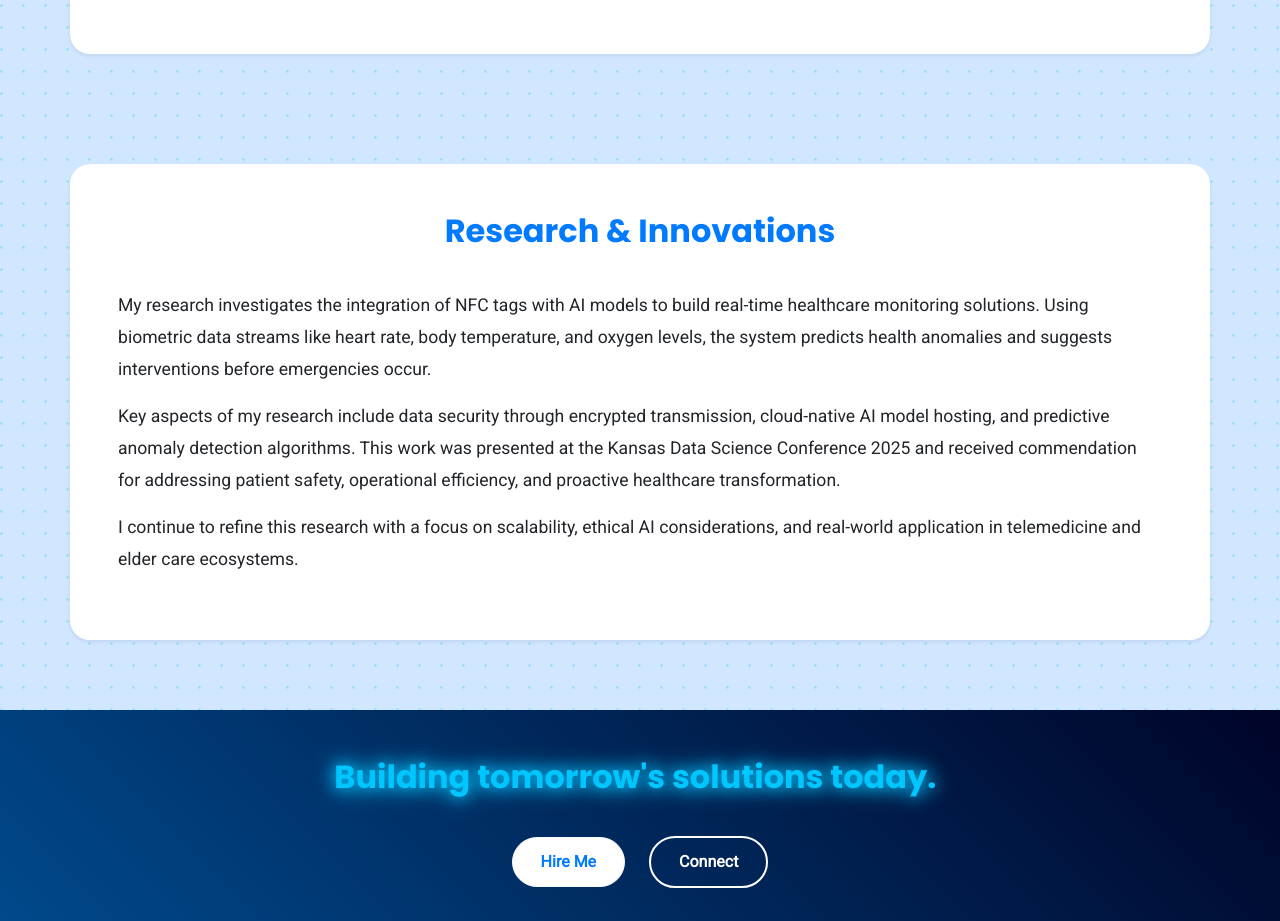
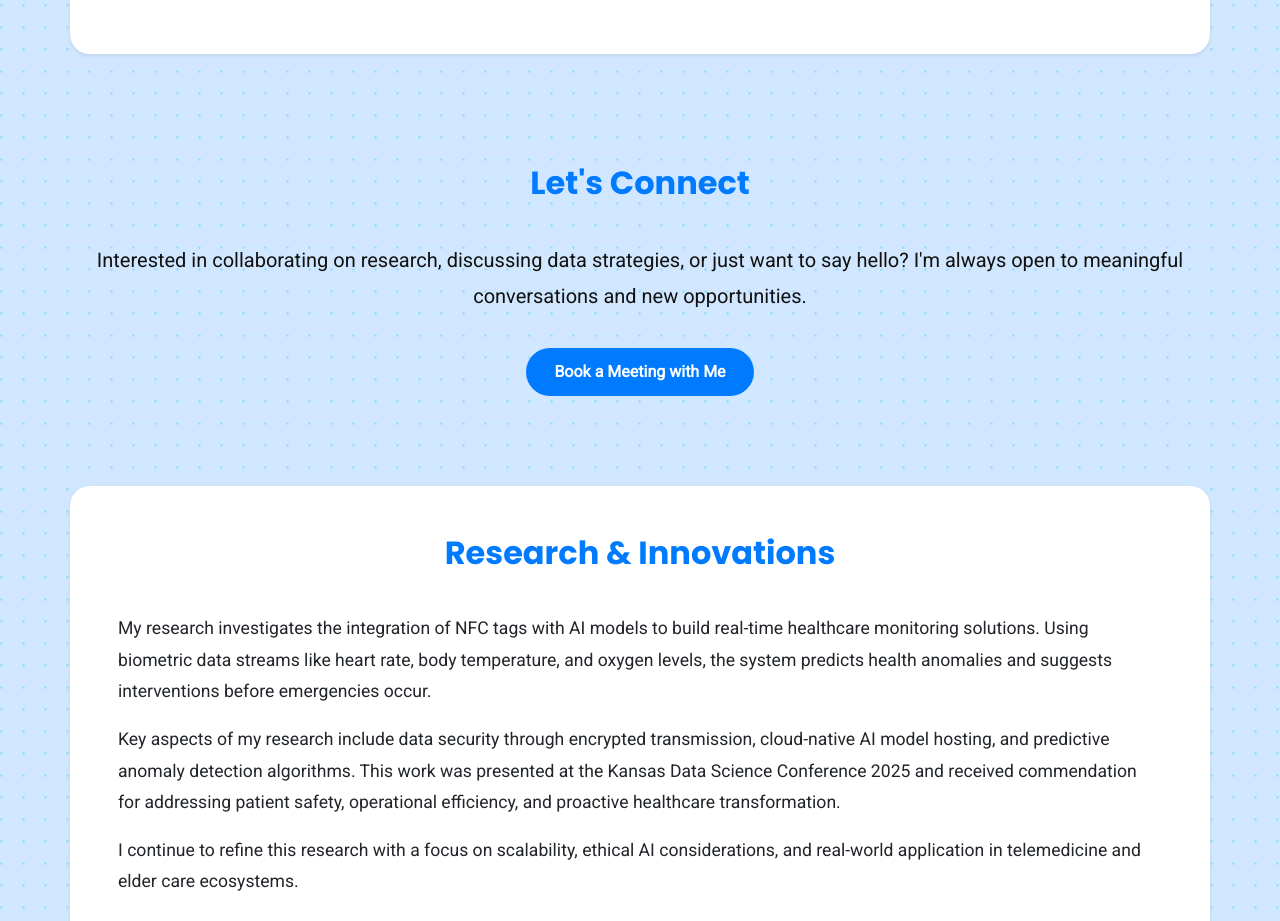
Before and after one commit to akashpandey1214/akashpandey_official, a plain HTML site: page index.html in a window 1280 px wide. Shown: the part 3340-4261 px from the top of the page. Drawn offline with nearby package versions, Linux system fonts and the light colour scheme.

Commit message:
Update index.html

```diff
--- a/index.html
+++ b/index.html
@@ -138,7 +138,21 @@
     </ul>
   </div>
 </section>
-
+  <!-- Book a Meeting Section -->
+<section class="section text-center book-meeting-section">
+  <div class="container">
+    <h2>Let's Connect</h2>
+    <p class="lead mb-4">
+      Interested in collaborating on research, discussing data strategies, or just want to say hello?
+      I'm always open to meaningful conversations and new opportunities.
+    </p>
+    <a href="https://outlook.office.com/bookwithme/user/3f1d2223d8dd40e582c8b407e35513c9@shockers.wichita.edu?anonymous&ismsaljsauthenabled=true"
+       class="btn btn-primary btn-lg"
+       target="_blank">
+      Book a Meeting with Me
+    </a>
+  </div>
+</section>
 <!-- Research Section -->
 <section id="research" class="section">
   <div class="container card p-5 shadow-sm">
```
